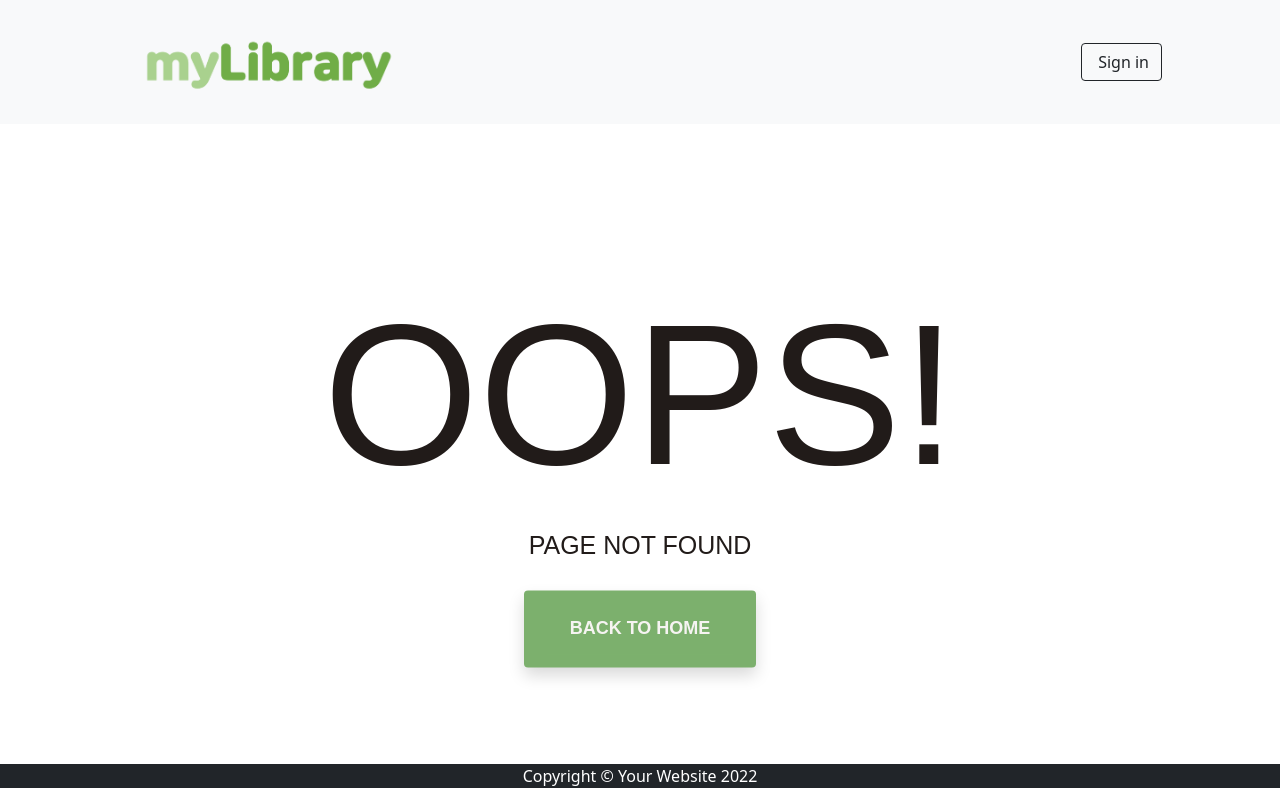
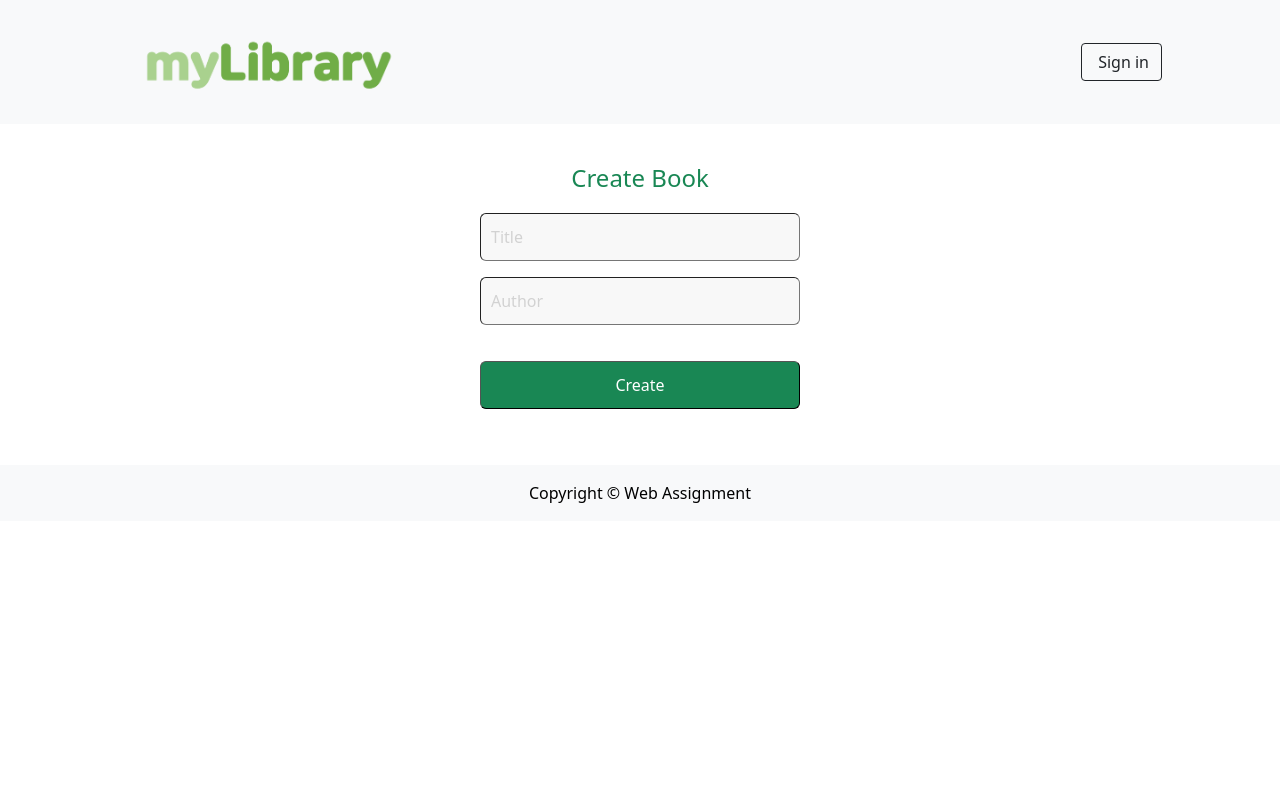
Before and after one commit to Lazyice1172/WebDev_CA, a React (Create React App) app in the folder client/: page /createbook in a window 1280 px wide. Before the commit this address had no page. Built offline with nearby package versions, Linux system fonts and the light colour scheme; the HTML template or start-up script is replaced by a standard one.

Commit message:
Add createBook.js

```diff
--- a/client/src/App.js
+++ b/client/src/App.js
@@ -13,6 +13,7 @@ import Footer from './pages/footer';
 import Login from './pages/login';
 import Signup from './pages/signup';
 import Detail from './pages/bookDetail';
+import CreateBook from './pages/createbook';
 
 import NotFound from './pages/NotFound';
 
@@ -35,6 +36,7 @@ function App() {
 
             <Route path="/login" element={<Login />}></Route>
             <Route path="/signup" element={<Signup />}></Route>
+            <Route path="/createbook" element={<CreateBook />}></Route>
             <Route path="/bookDetail/:id" element={<Detail />}></Route>
             <Route path="*" element={<NotFound />}></Route>
           </Routes>
--- /dev/null
+++ b/client/src/pages/createbook.js
@@ -0,0 +1,110 @@
+
+import '../App.css';
+import React, { useState, useContext } from "react";
+import { Link, Route, BrowserRouter as Router } from "react-router-dom";
+import { useNavigate } from "react-router";
+
+import authContext from '../authContext';
+
+
+export default function CreateBook() {
+
+
+  const { authenticated, setAuthenticated } = useContext(authContext);
+  const handleLogin = () => setAuthenticated(true);
+  const handleLogout = () => setAuthenticated(false);
+
+  //console.log(authenticated)
+
+  const [book, setBook] = useState({
+    title: "",
+    author: "",
+  })
+  const navigate = useNavigate();
+
+  // These methods will update the state properties.
+  function updateBook(value) {
+    return setBook((prev) => {
+      return { ...prev, ...value };
+    });
+  }
+
+  // This function will handle the submission.
+  async function onSubmit(e) {
+    e.preventDefault();
+
+    // When a post request is sent to the create url, we'll add a new record to the database.
+    const newBook = { ...book };
+
+    //console.log("1")
+    const response = await fetch("http://localhost:8000/createbook", {
+      method: "POST",
+      headers: {
+        "Content-Type": "application/json",
+      },
+      body: JSON.stringify(newBook),
+    })
+      .catch(error => {
+        window.alert(error);
+        return;
+      });
+
+    console.log(response);
+    if (response.status === 200) {
+      console.log("Okay")
+      handleLogin();
+      window.alert("Successfully!");
+      navigate("/");
+
+    } else {
+      console.log("Not Find")
+      handleLogout();
+      window.alert("Fail to add!");
+
+    }
+
+    setBook({ title: "", author: "" });
+
+  }
+
+
+  return (
+    <React.Fragment>
+      <div className="mx-auto login-wrapper">
+        <h2 className="text-success">Create Book</h2>
+
+        {/*
+      <form onSubmit={onSubmit}>
+      <form method="post" action="server_url" id="login-form">
+              <button onClick={handleLogin}>Login</button>
+        <button onClick={handleLogout}>Logout</button>
+      */}
+
+        <form action="server_url" id="login-form" onSubmit={onSubmit}>
+          {/*
+        <input type="text" name="userName" placeholder="Email" />
+        <input type="password" name="userPassword" placeholder="Password" />
+        */}
+          <input className="border-1"
+            type="text"
+            name="title"
+            placeholder="Title"
+            value={book.title}
+            id="bookTitle"
+            onChange={(e) => updateBook({ bookTitle: e.target.value })}
+          />
+          <input className="border-1"
+            type="text"
+            name="author"
+            placeholder="Author"
+            value={book.author}
+            id="bookAuthor"
+            onChange={(e) => updateBook({ bookAuthor: e.target.value })}
+          />
+
+          <input className="bg-success border-1" type="submit" value="Create" />
+        </form>
+      </div >
+    </React.Fragment>
+  );
+}
--- a/client/src/pages/footer.js
+++ b/client/src/pages/footer.js
@@ -6,8 +6,8 @@ import { Link, Route, BrowserRouter as Router } from "react-router-dom";
 function Footer(props) {
     return (
         <>
-            <footer class=" bg-dark mt-auto">
-                <div class="container"><p class="m-0 text-center text-white">Copyright &copy; Your Website 2022</p></div>
+            <footer class="container-fluid navbar-fixed-bottom  bg-light mt-auto py-3">
+                <div class="container"><p class="m-0 text-center text-black">Copyright &copy; Web Assignment</p></div>
             </footer>
             {/* // <!-- Bootstrap core JS--> */}
             <script src="https://cdn.jsdelivr.net/npm/bootstrap@5.1.3/dist/js/bootstrap.bundle.min.js"></script>
```
Also changed, not shown: client/src/App.css.
